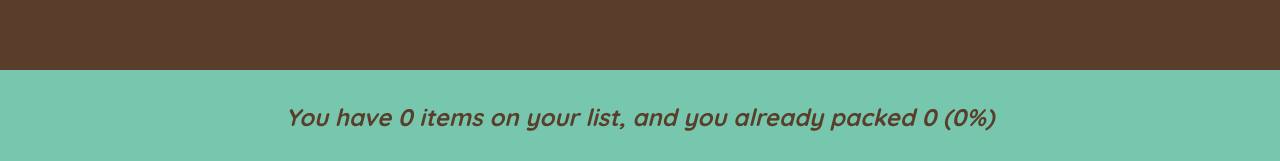
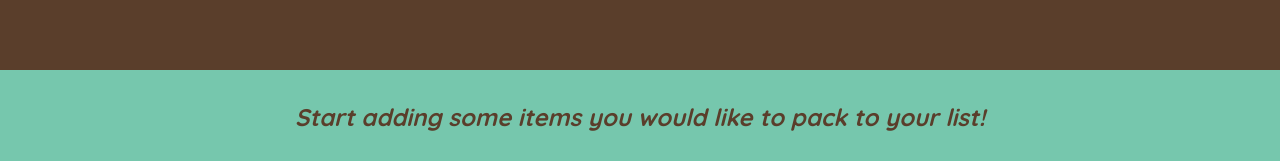
Before and after one commit to yadonoya/travel_webapp, a React (Create React App) app: page / in a window 1280 px wide. Shown: the part 636-797 px from the top of the page. Built offline with nearby package versions, Linux system fonts and the light colour scheme.

Commit message:
feat: add early return in the event that there are no items packed on the list yet

```diff
--- a/src/App.js
+++ b/src/App.js
@@ -112,6 +112,13 @@ function Item({ item, onDeleteItem, onToggleItem }) {
 }
 
 function Stats({ items }) {
+  if (!items.length)
+    return (
+      <p className="stats">
+        <em>Start adding some items you would like to pack to your list!</em>
+      </p>
+    );
+
   const numItems = items.length;
   const numPacked = items.filter((item) => item.packed).length;
   const percentagePacked = !numItems
```
